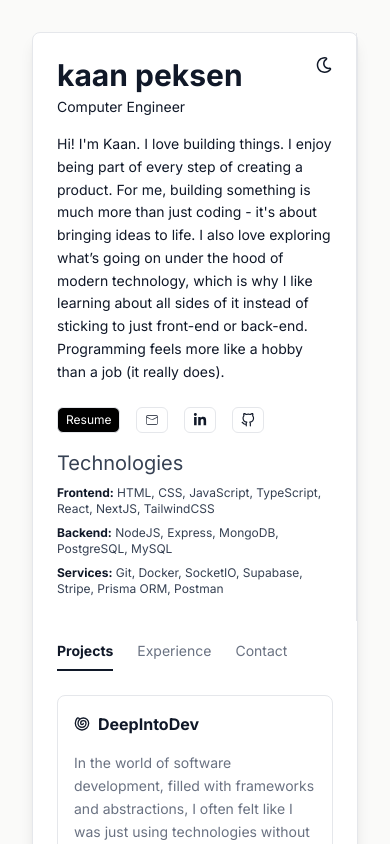
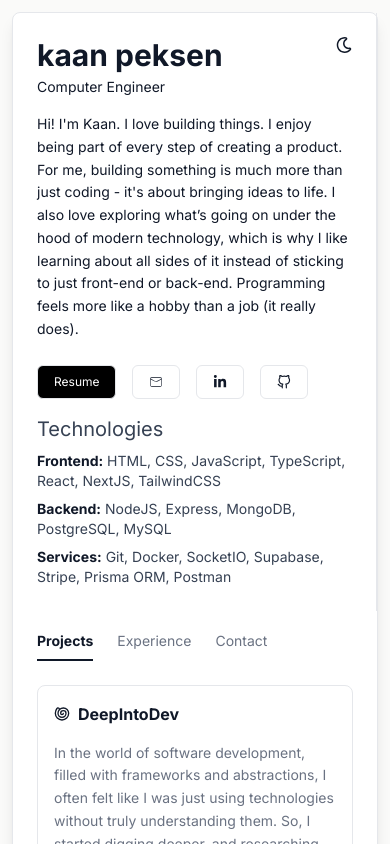
Before and after one commit to kaanmetep/portfolio, a Next.js app: page / in a window 390 px wide. Shown: the top 844 px of the page. Built offline with nearby package versions, Linux system fonts and the light colour scheme.

Commit message:
better mobile ui

```diff
--- a/app/page.tsx
+++ b/app/page.tsx
@@ -3,7 +3,7 @@ import ContentSection from "@/components/ContentSection";
 
 export default function Home() {
   return (
-    <div className="m-8 flex flex-col lg:flex-row border border-gray-200 dark:border-gray-700 rounded-lg shadow-lg bg-white lg:h-[93vh] dark:bg-black dark:text-white">
+    <div className="lg:m-8 m-3 flex flex-col lg:flex-row border border-gray-200 dark:border-gray-700 rounded-lg shadow-lg bg-white lg:h-[93vh] dark:bg-black dark:text-white">
       <AboutSection />
       <ContentSection />
     </div>
--- a/components/AboutSection.jsx
+++ b/components/AboutSection.jsx
@@ -81,7 +81,7 @@ const AboutSection = () => {
           <FiGithub className="lg:text-lg text-sm" />
         </Button>
       </div>
-      <div className="lg:mt-6 mt-4 text-gray-700 dark:text-gray-300 lg:text-sm 2xl:text-base text-xs">
+      <div className="lg:mt-6 mt-4 text-gray-700 dark:text-gray-300 text-sm 2xl:text-base ">
         <h3 className="lg:text-2xl text-xl ">Technologies</h3>
         <div className="flex gap-2  lg:mt-4 mt-2">
           <p>
--- a/components/ui/Button.jsx
+++ b/components/ui/Button.jsx
@@ -11,7 +11,7 @@ const Button = ({
     <button
       onClick={onClick}
       type={type}
-      className={`cursor-pointer border-gray-200 border lg:px-4 lg:py-2 px-2 py-1 rounded-md w-fit transition-all duration-100 lg:text-sm text-xs font-medium flex items-center justify-center ${
+      className={`cursor-pointer border-gray-200 border px-4 py-2  rounded-md w-fit transition-all duration-100 lg:text-sm text-xs font-medium flex items-center justify-center ${
         dark
           ? "bg-black text-white hover:text-gray-200 dark:bg-white dark:text-black dark:hover:text-gray-800"
           : "bg-white hover:bg-gray-100 dark:text-white dark:bg-black dark:hover:bg-gray-900 dark:border-gray-700"
```
Also changed, not shown: 1 other file (tests, documents, lock files or other folders).
